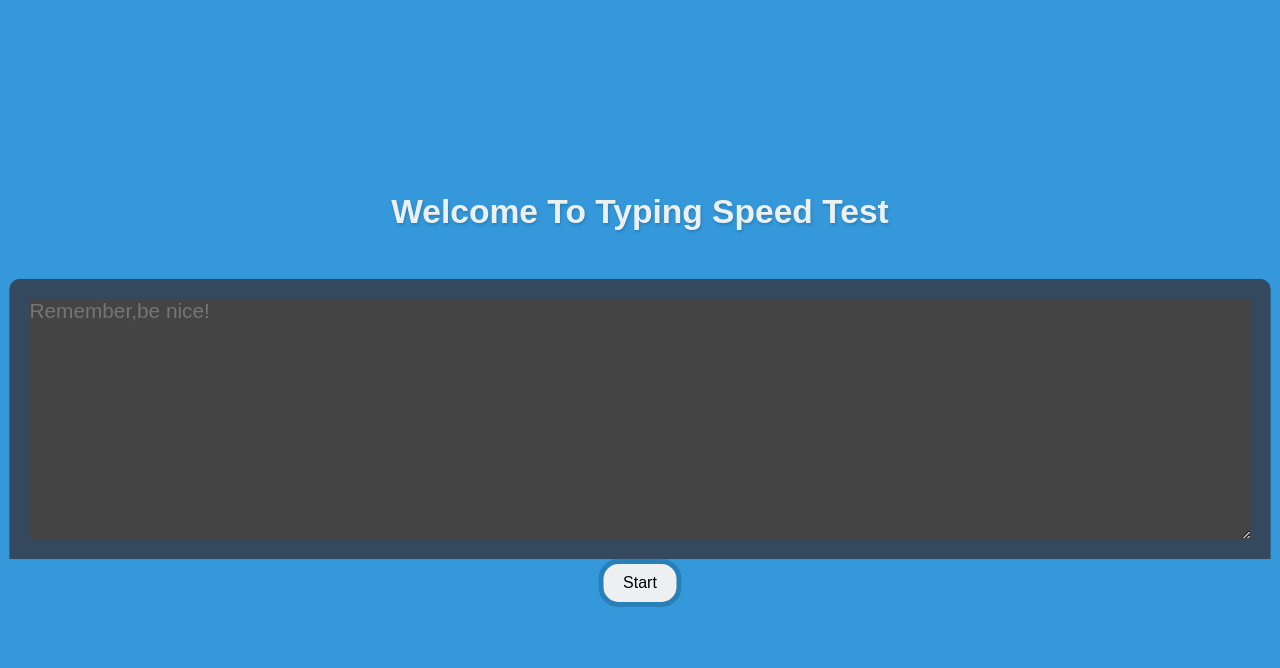
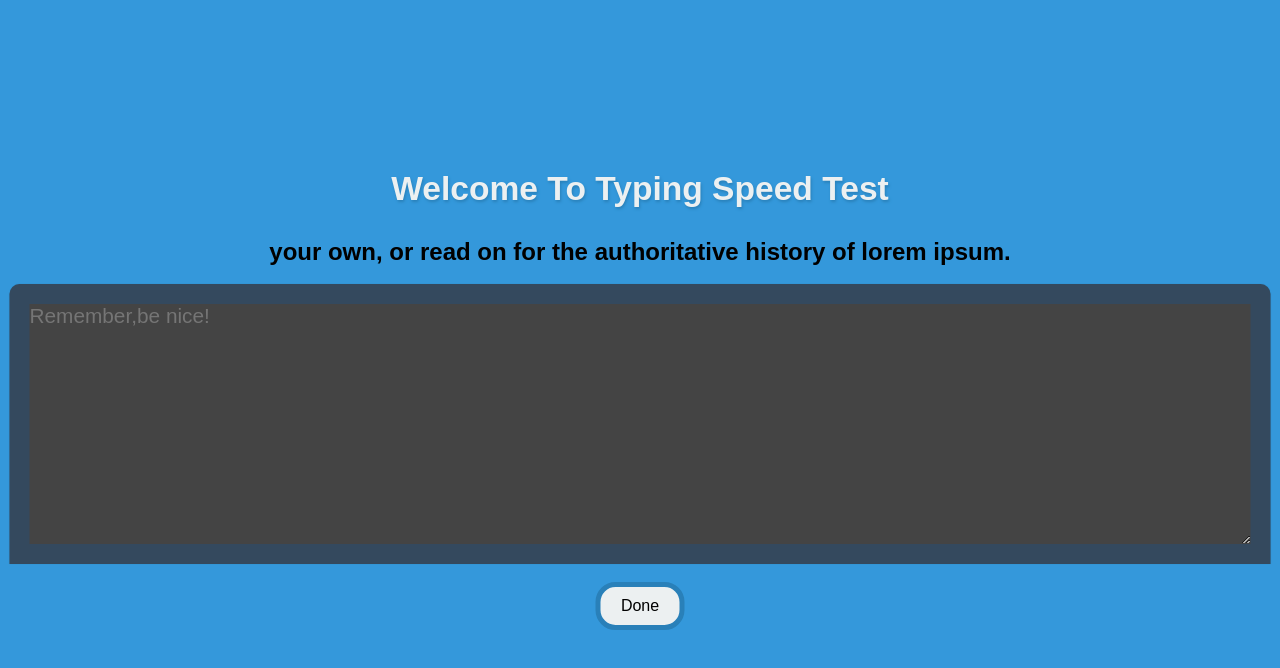
Before and after one commit to anshika2111091/completejavascript, a plain HTML site: page typingtestwebsite.html in a window 1280 px wide. Both pictures are taken after a click on the button "Start". Drawn offline with Linux system fonts and the light colour scheme.

Commit message:
eight commit

```diff
--- a/typingtestwebsite.html
+++ b/typingtestwebsite.html
@@ -28,7 +28,7 @@
         }
         h1{
             text-transform:capitalize;
-            text-align: center;
+
             margin-bottom: 30px;
             color:#ecf0f1;
             text-shadow: 1px 2px 3px #2980b9;
@@ -36,6 +36,7 @@
         }
         h2{
             text-align: center;
+
         }
         textarea{
             background-color: #444;
@@ -59,23 +60,26 @@
     <div class="mainDiv">
         <div class="centerDiv">
             <h1>Welcome To Typing Speed Test</h1>
-            <h2 id="msg"></h2>
+            <h2 id="msg"> </h2>
             <br>
             <textarea name="" id="mywords" cols="100" rows="10" placeholder="Remember,be nice!"></textarea>
+            <br>
             <br>
             <button id="btn" class="mainbtn">Start</button>
         </div>
     </div>
 
     <script>
-
+       console.log("hii");
        const setofWords=["The passage experienced a surge in popularity during the 1960s when","Letraset used it on their dry-transfer sheets, and again","during the 90s as desktop publishers bundled the text with their software.","Today it's seen all around the web; on templates, websites,","and stock designs. Use our generator to get","your own, or read on for the authoritative history of lorem ipsum."];
+       console.log(setofWords);
 const msg=document.getElementById('msg');
-const mywords=document.getElementById('mywords');
+const typeWords=document.getElementById('mywords');
 const btn=document.getElementById('btn');
 let startTime,endTime;
- const playgame=()=>{
-let randomNumber= Math.floor(Math.random()*setofWords.length) ;
+
+ const playGame=()=>{
+let randomNumber= Math.floor(Math.random()*setofWords.length);
 msg.innerText=setofWords[randomNumber];
 let date=new Date();
 startTime=date.getTime();
@@ -90,7 +94,7 @@ const endPlay=()=>{
     let totalStr=typeWords.value;
     let wordcount=wordCounter(totalStr);
 
-    let speed=Math.floor((wordCount/totalTime)*60);
+    let speed=Math.floor((wordcount/totalTime)*60);
     let finalMsg="You typed total at "+speed+" words per minutes";
     finalMsg+= compareWords(msg.innerText,totalStr);
     msg.innerText=finalMsg;
@@ -121,11 +125,15 @@ const wordCounter=(str)=>{
 
 //console.log(this);
 btn.addEventListener('click',function(){
-    if(this.innertext=='Start'){
+    console.log(this);
+
+    if(this.innerText=='Start'){
+        console.log(this);
         typeWords.disabled=false;
         playGame();
     }
-    else if(this .innerText=="Done"){
+    else if(this.innerText=="Done"){
+
         typeWords.disabled=true;
         btn.innerText="Start";
         endPlay();
```
